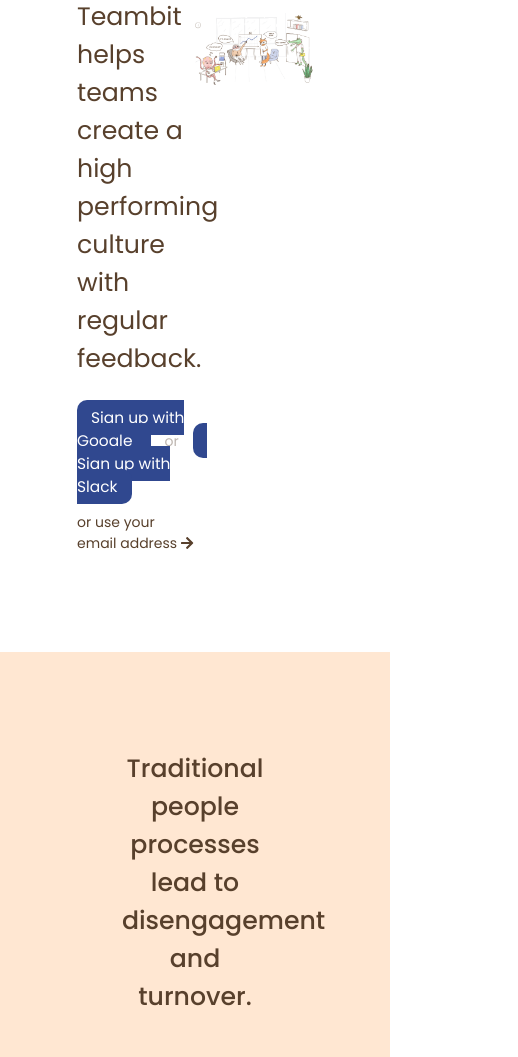
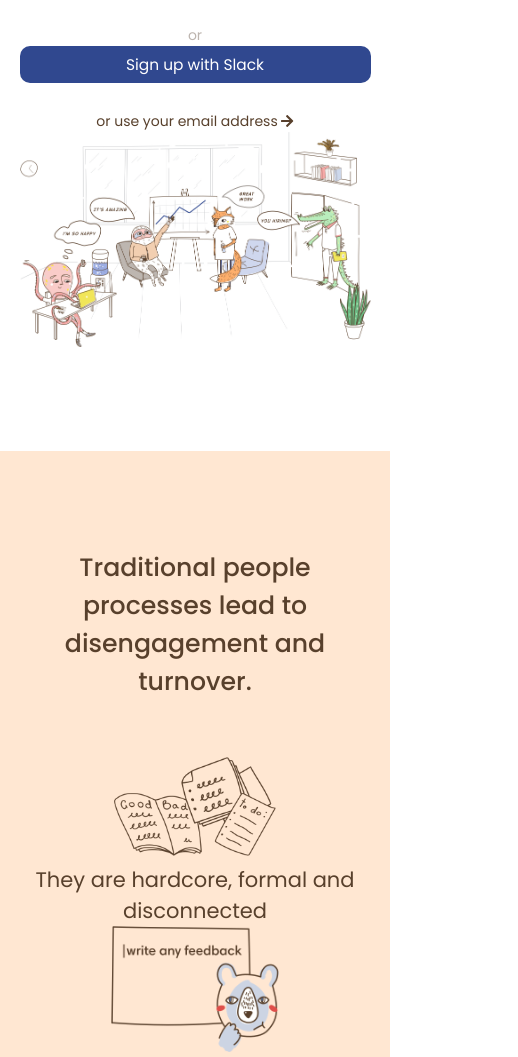
Before and after one commit to alessandrodigiacomantonio/node-sass-teambit, a website: page index.html in a window 390 px wide. Shown: the part 740-1797 px from the top of the page, 518 px wide, since content can reach past the window. Drawn offline with nearby package versions, Linux system fonts and the light colour scheme.

Commit message:
inizio passaggio a responsive

```diff
--- a/src/scss/partials/_header.scss
+++ b/src/scss/partials/_header.scss
@@ -59,3 +59,22 @@
     }
   }
 }
+
+@media screen and (max-width: 517px) {
+  .header-wrapper {
+    width: 90%;
+    .header__bottom {
+      flex-direction: column;
+      &__txt {
+        text-align: center;
+        width: 100%;
+        &__button {
+          display: block;
+        }
+      }
+      &__image {
+        width: 100%;
+      }
+    }
+  }
+}
--- a/src/scss/partials/_main.scss
+++ b/src/scss/partials/_main.scss
@@ -25,7 +25,7 @@
     font-weight: 500;
   }
   &__info {
-    displaY: flex;
+    display: flex;
     justify-content: space-between;
     font-size: 1.5rem;
     & .image-wrapper {
@@ -75,3 +75,15 @@
     }
   }
 }
+
+@media screen and (max-width: 517px) {
+  hr {
+    width: 100%;
+  }
+  .main__how-it-works {
+    width: 90%;
+    &__info {
+      flex-direction: column;
+    }
+  }
+}
```
Also changed, not shown: dist/css/app.css, dist/js/main.js.
